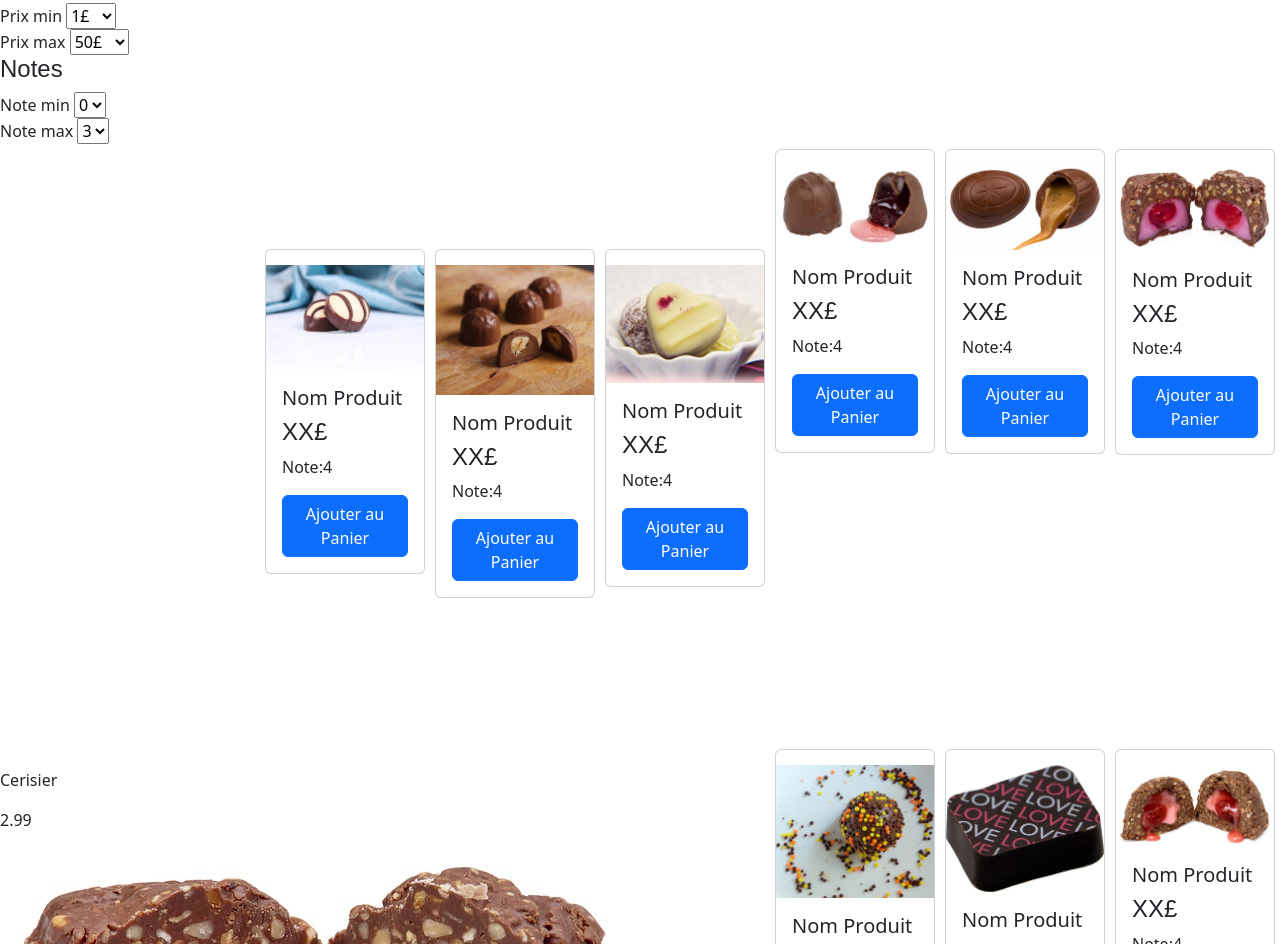
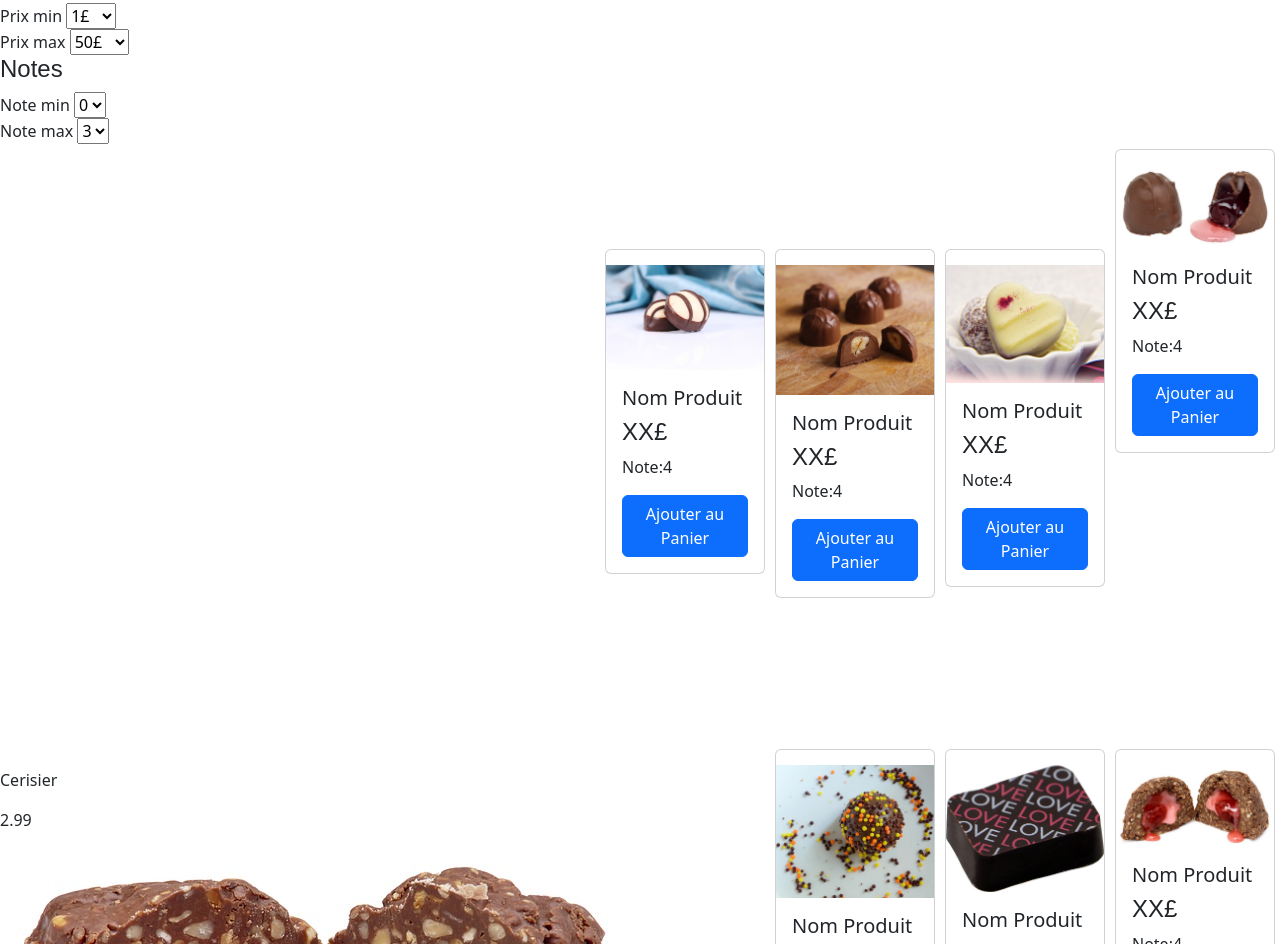
Before and after one commit to souhaliobaka/chocopap, a plain HTML site: page index.html in a window 1280 px wide. Shown: the part 765-1709 px from the top of the page. Drawn offline with nearby package versions, Linux system fonts and the light colour scheme.

Commit message:
avancement

```diff
--- a/index.html
+++ b/index.html
@@ -210,28 +210,6 @@
                   </section><!--end mainleft-->
                  </article><!--end article-->
               </section>
-              <section>
-
-               <div class="prod">
-                <div class="card" style="width: 10rem;">
-                  <img src="images/produit1.jpg" alt="produit1">
-                  <div class="card-body">
-                    <h5 class="card-title">Nom Produit</h5>
-                    <h4>XX£</h4>
-                    <p class="card-text">Note:4</p>
-                    <a href="Panier.html" class="btn btn-primary">Ajouter au Panier</a>
-                  </div>
-                </div>
-
-               <div class="card" style="width: 10rem;">
-                  <img src="images/produit2.jpg" alt="produit2">
-                  <div class="card-body">
-                    <h5 class="card-title">Nom Produit</h5>
-                    <h4>XX£</h4>
-                    <p class="card-text">Note:4</p>
-                    <a href="Panier.html" class="btn btn-primary">Ajouter au Panier</a>
-                  </div>
-                </div>
 
                 <div class="card" style="width: 10rem;">
                   <img src="images/produit3.jpg" alt="produit3">
```
